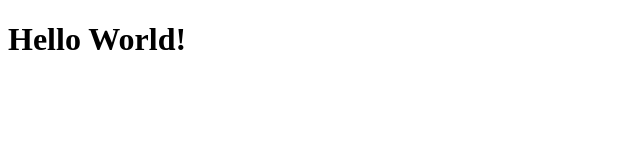
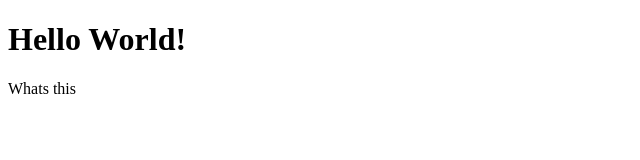
Before and after one commit to Amrit-raj50/repo-1, a plain HTML site: page index.html in a window 1280 px wide. Shown: the full height of the page, 0-640 px from the left. Drawn offline with Linux system fonts and the light colour scheme.

Commit message:
Update index.html

```diff
--- a/index.html
+++ b/index.html
@@ -7,5 +7,6 @@
 </head>
 <body>
     <h1>Hello World!</h1>
+    <p>Whats this</p>
 </body>
 </html>
```
